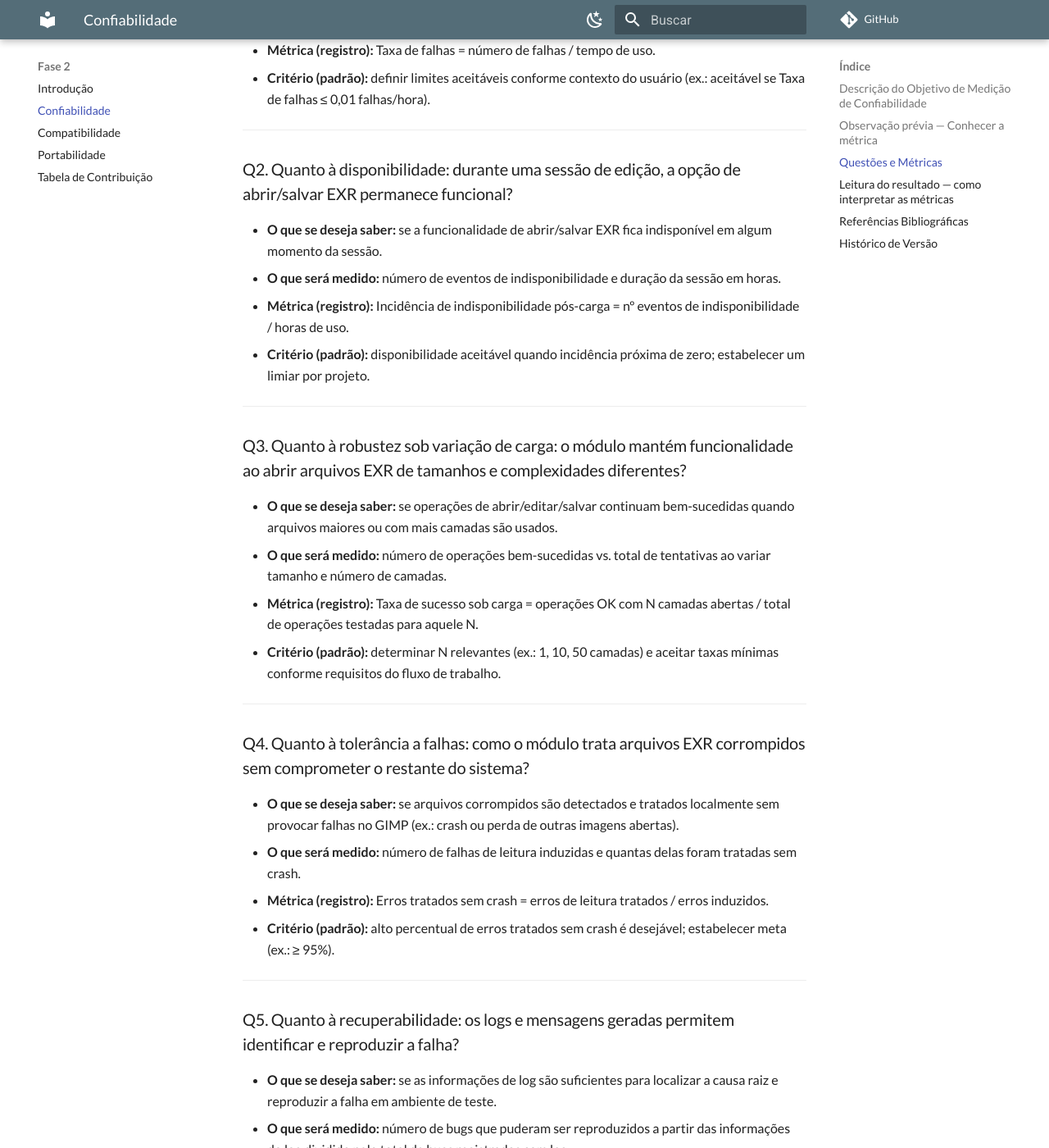
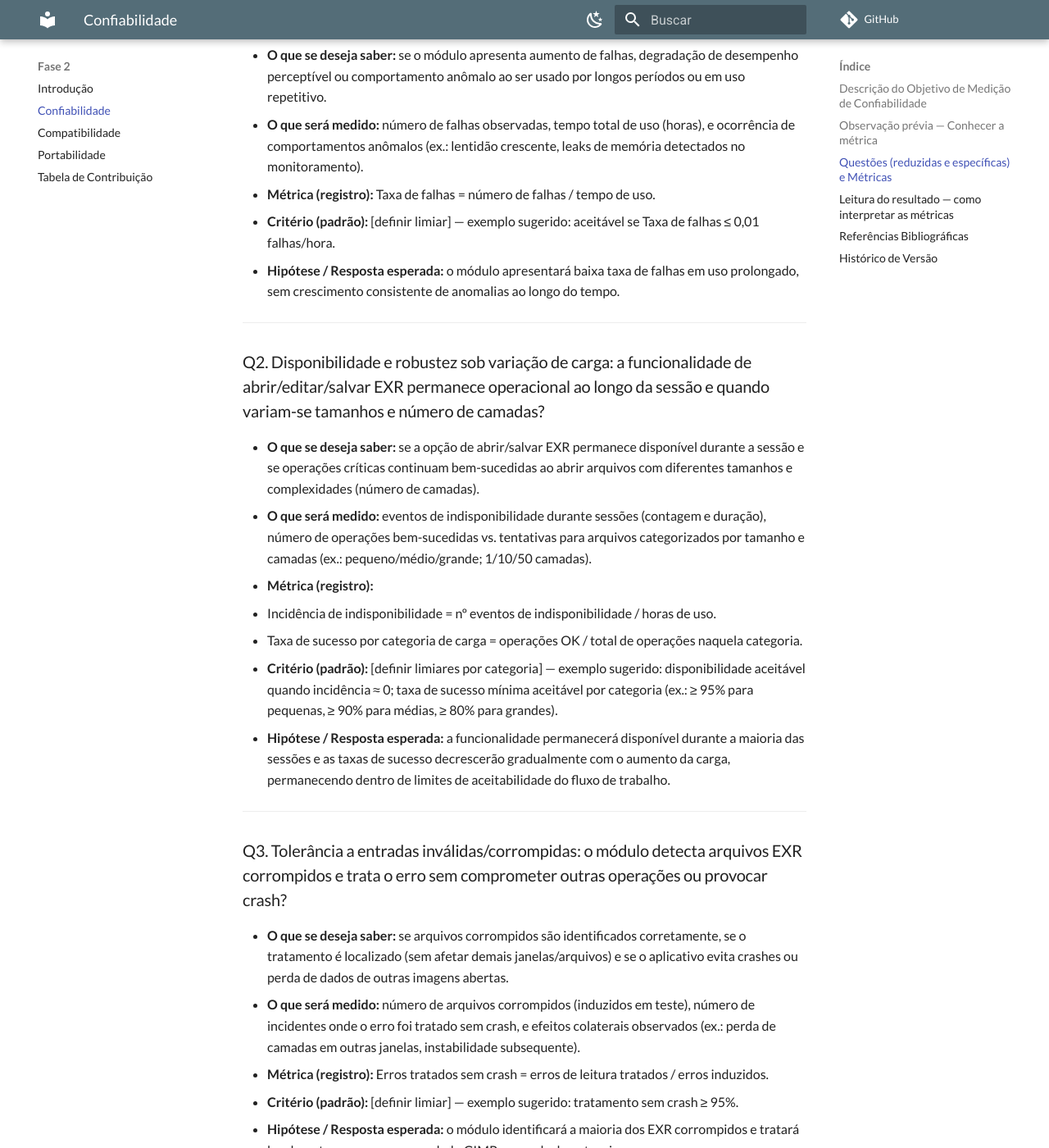
Before and after one commit to FCTE-Qualidade-de-Software-1/2025-2_T02_Karen_Jones, an MkDocs documentation site: the page built from docs/fase2/1-confiabilidade.md, in a window 1280 px wide and 1400 px high, scrolled down 1214 px. Shown: the whole window at 82% size. Built offline with MkDocs 1.6.1 and Material for MkDocs 9.7.7, drawn with Linux system fonts in a browser that asks for light colours; comment, search, counter and statistics services are not loaded; some of the changed text lies outside the part shown.

Commit message:
adicionado modificações sujeridas pela prof part 2

```diff
--- a/docs/fase2/1-confiabilidade.md
+++ b/docs/fase2/1-confiabilidade.md
@@ -2,77 +2,65 @@
 
 ## Descrição do Objetivo de Medição de Confiabilidade
 
-<font size="3"><p style="text-align: center">Tabela 1: Descrição do Objetivo de Medição de Qualidade</p></font>
+<p align="center"><strong>Tabela 1: Descrição do Objetivo de Medição de Qualidade</strong></p>
 
-|        Dimensão           |                   Descrição                     |
-| ------------------------- | ----------------------------------------------- |
-| Objeto da análise         | GIMP (Módulo File-exr)                          |
-| Propósito                 | Avaliar a confiabilidade operacional do módulo File-exr do GIMP, considerando estabilidade durante uso prolongado, disponibilidade durante sessões de edição, tolerância a arquivos corrompidos e capacidade de recuperação após falhas, do ponto de vista do Designer Gráfico. |
-| Característica de análise | Confiabilidade                                  |
-| Perspectiva de Avaliação  | Designer Gráfico                                |
-| Contexto                  | Disciplina de Qualidade de software             |
+| Dimensão | Descrição |
+| --- | --- |
+| Objeto da análise | GIMP (Módulo File-exr) |
+| Propósito | Avaliar a confiabilidade operacional do módulo File-exr do GIMP, considerando estabilidade durante uso prolongado, disponibilidade e robustez frente a variação de carga, tolerância a arquivos corrompidos e capacidade de recuperação após falhas, do ponto de vista do Designer Gráfico. |
+| Característica de análise | Confiabilidade |
+| Perspectiva de Avaliação | Designer Gráfico |
+| Contexto | Disciplina de Qualidade de software |
 
-<font size="3"><p style="text-align: center">Fonte: Autores. (2025)</p></font>
+<p align="center"><em>Fonte: Autores. (2025)</em></p>
 
 ---
 
 ## Observação prévia — Conhecer a métrica
 
-> Antes de executar qualquer medição é necessário **conhecer** o que cada métrica representa, suas limitações e como os dados serão coletados. Abaixo, para cada questão, está explicitado: **o que se deseja saber** (objetivo investigativo) e **o que será medido** (variáveis e medições). Em seguida consta a métrica formal apenas como referência de registro. Esta separação evita formular perguntas que já contenham a resposta e garante medições interpretáveis.
+> Antes de executar qualquer medição é necessário **conhecer** o que cada métrica representa, suas limitações e como os dados serão coletados. Abaixo, para cada questão, está explicitado: **o que se deseja saber** (objetivo investigativo), **o que será medido** (variáveis e medições), a **métrica para registro**, **o critério padrão** e a **hipótese / resposta esperada**. Isso evita perguntas que já contenham a resposta e garante medições interpretáveis.
 
-## Questões e Métricas
+## Questões (reduzidas e específicas) e Métricas
 
-### Q1. Quanto à maturidade: como o módulo File-exr se comporta durante uso prolongado e repetitivo?
+> Nota: o total de perguntas foi reduzido de 6 para 4 por combinação de temas relacionados. Ao final listo as combinações/eliminações.
 
-- **O que se deseja saber:** se o módulo apresenta aumento de falhas ou degradação de comportamento quando usado por longos períodos ou repetidamente.
-- **O que será medido:** número de falhas observadas e tempo total de uso em cenários prolongados.
+### Q1. Maturidade operacional: o módulo mantém comportamento estável durante uso prolongado e repetitivo?
+- **O que se deseja saber:** se o módulo apresenta aumento de falhas, degradação de desempenho perceptível ou comportamento anômalo ao ser usado por longos períodos ou em uso repetitivo.
+- **O que será medido:** número de falhas observadas, tempo total de uso (horas), e ocorrência de comportamentos anômalos (ex.: lentidão crescente, leaks de memória detectados no monitoramento).
 - **Métrica (registro):** Taxa de falhas = número de falhas / tempo de uso.
-- **Critério (padrão):** definir limites aceitáveis conforme contexto do usuário (ex.: aceitável se Taxa de falhas ≤ 0,01 falhas/hora).
+- **Critério (padrão):** [definir limiar] — exemplo sugerido: aceitável se Taxa de falhas ≤ 0,01 falhas/hora.
+- **Hipótese / Resposta esperada:** o módulo apresentará baixa taxa de falhas em uso prolongado, sem crescimento consistente de anomalias ao longo do tempo.
 
 ---
 
-### Q2. Quanto à disponibilidade: durante uma sessão de edição, a opção de abrir/salvar EXR permanece funcional?
-
-- **O que se deseja saber:** se a funcionalidade de abrir/salvar EXR fica indisponível em algum momento da sessão.
-- **O que será medido:** número de eventos de indisponibilidade e duração da sessão em horas.
-- **Métrica (registro):** Incidência de indisponibilidade pós-carga = nº eventos de indisponibilidade / horas de uso.
-- **Critério (padrão):** disponibilidade aceitável quando incidência próxima de zero; estabelecer um limiar por projeto.
+### Q2. Disponibilidade e robustez sob variação de carga: a funcionalidade de abrir/editar/salvar EXR permanece operacional ao longo da sessão e quando variam-se tamanhos e número de camadas?
+- **O que se deseja saber:** se a opção de abrir/salvar EXR permanece disponível durante a sessão e se operações críticas continuam bem-sucedidas ao abrir arquivos com diferentes tamanhos e complexidades (número de camadas).
+- **O que será medido:** eventos de indisponibilidade durante sessões (contagem e duração), número de operações bem-sucedidas vs. tentativas para arquivos categorizados por tamanho e camadas (ex.: pequeno/médio/grande; 1/10/50 camadas).
+- **Métrica (registro):**
+  - Incidência de indisponibilidade = nº eventos de indisponibilidade / horas de uso.
+  - Taxa de sucesso por categoria de carga = operações OK / total de operações naquela categoria.
+- **Critério (padrão):** [definir limiares por categoria] — exemplo sugerido: disponibilidade aceitável quando incidência ≈ 0; taxa de sucesso mínima aceitável por categoria (ex.: ≥ 95% para pequenas, ≥ 90% para médias, ≥ 80% para grandes).
+- **Hipótese / Resposta esperada:** a funcionalidade permanecerá disponível durante a maioria das sessões e as taxas de sucesso decrescerão gradualmente com o aumento da carga, permanecendo dentro de limites de aceitabilidade do fluxo de trabalho.
 
 ---
 
-### Q3. Quanto à robustez sob variação de carga: o módulo mantém funcionalidade ao abrir arquivos EXR de tamanhos e complexidades diferentes?
-
-- **O que se deseja saber:** se operações de abrir/editar/salvar continuam bem-sucedidas quando arquivos maiores ou com mais camadas são usados.
-- **O que será medido:** número de operações bem-sucedidas vs. total de tentativas ao variar tamanho e número de camadas.
-- **Métrica (registro):** Taxa de sucesso sob carga = operações OK com N camadas abertas / total de operações testadas para aquele N.
-- **Critério (padrão):** determinar N relevantes (ex.: 1, 10, 50 camadas) e aceitar taxas mínimas conforme requisitos do fluxo de trabalho.
+### Q3. Tolerância a entradas inválidas/corrompidas: o módulo detecta arquivos EXR corrompidos e trata o erro sem comprometer outras operações ou provocar crash?
+- **O que se deseja saber:** se arquivos corrompidos são identificados corretamente, se o tratamento é localizado (sem afetar demais janelas/arquivos) e se o aplicativo evita crashes ou perda de dados de outras imagens abertas.
+- **O que será medido:** número de arquivos corrompidos (induzidos em teste), número de incidentes onde o erro foi tratado sem crash, e efeitos colaterais observados (ex.: perda de camadas em outras janelas, instabilidade subsequente).
+- **Métrica (registro):** Erros tratados sem crash = erros de leitura tratados / erros induzidos.
+- **Critério (padrão):** [definir limiar] — exemplo sugerido: tratamento sem crash ≥ 95%.
+- **Hipótese / Resposta esperada:** o módulo identificará a maioria dos EXR corrompidos e tratará localmente sem provocar crash do GIMP ou perda de outras imagens.
 
 ---
 
-### Q4. Quanto à tolerância a falhas: como o módulo trata arquivos EXR corrompidos sem comprometer o restante do sistema?
-
-- **O que se deseja saber:** se arquivos corrompidos são detectados e tratados localmente sem provocar falhas no GIMP (ex.: crash ou perda de outras imagens abertas).
-- **O que será medido:** número de falhas de leitura induzidas e quantas delas foram tratadas sem crash.
-- **Métrica (registro):** Erros tratados sem crash = erros de leitura tratados / erros induzidos.
-- **Critério (padrão):** alto percentual de erros tratados sem crash é desejável; estabelecer meta (ex.: ≥ 95%).
-
----
-
-### Q5. Quanto à recuperabilidade: os logs e mensagens geradas permitem identificar e reproduzir a falha?
-
-- **O que se deseja saber:** se as informações de log são suficientes para localizar a causa raiz e reproduzir a falha em ambiente de teste.
-- **O que será medido:** número de bugs que puderam ser reproduzidos a partir das informações do log dividido pelo total de bugs registrados com log.
-- **Métrica (registro):** Reprodutibilidade via logs = bugs reproduzidos a partir do log / bugs com log.
-- **Critério (padrão):** quanto mais próximo de 1, melhor; metas concretas devem ser definidas pelos mantenedores.
-
----
-
-### Q6. Quanto à recuperabilidade: após um travamento, é possível restaurar arquivos EXR não salvos?
-
-- **O que se deseja saber:** se existem mecanismos automáticos que permitem recuperar arquivos EXR não salvos após falhas do aplicativo.
-- **O que será medido:** número de sessões com restauração bem-sucedida de EXR não salvo dividido pelo número total de crashes observados.
-- **Métrica (registro):** Taxa de recuperação automática = sessões com restauração de EXR não salvo / crashes.
-- **Critério (padrão):** meta de recuperação deve ser definida (ex.: recuperação bem-sucedida em ≥ 80% dos crashes que envolveram EXR não salvo).
+### Q4. Recoverability e diagnóstico (logs): os logs e mecanismos de recuperação permitem restaurar trabalho e reproduzir falhas?
+- **O que se deseja saber:** se os logs contêm informações suficientes para reproduzir falhas e se existe recuperação automática de arquivos EXR não salvos após travamentos.
+- **O que será medido:** proporção de bugs reproduzidos a partir do log / bugs registrados com log; número de crashes que resultaram em restauração bem-sucedida de EXR não salvo / total de crashes envolvendo EXR não salvo.
+- **Métrica (registro):**
+  - Reprodutibilidade via logs = bugs reproduzidos a partir do log / bugs com log.
+  - Taxa de recuperação automática = sessões com restauração de EXR não salvo / crashes.
+- **Critério (padrão):** [definir limiares] — exemplo sugerido: reprodutibilidade via logs ≥ 0,8; recuperação automática ≥ 0,8.
+- **Hipótese / Resposta esperada:** logs fornecerão pistas suficientes para reproduzir a maioria das falhas críticas; recuperação automática funcionará em uma parcela significativa dos crashes que envolveram EXR não salvo.
 
 ---
 
@@ -81,10 +69,10 @@
 Para cada métrica reportada, siga estes passos de leitura:
 
 1. **Verificar a unidade e período de coleta** (p.ex. falhas por hora, taxa por sessão). Sem unidade clara, a métrica pode enganar.
-2. **Comparar com critério aceitável:** utilize os critérios definidos (ou proponha valores iniciais) para decidir se o resultado é adequado.
-3. **Analisar tendências:** preferir análises temporais (ex.: gráfico de falhas por semana) a um único valor agregado.
-4. **Investigar discrepâncias:** se uma métrica está fora do esperado, revisar logs, condições de teste (tamanhos de arquivo, número de camadas) e ambiente (hardware, versão libEXR).
-5. **Reportar contexto:** ao publicar resultados, incluir contexto de testes (versão do GIMP, SO, hardware, dataset de EXR utilizado).
+2. **Comparar com critério aceitável**: utilize os critérios definidos (ou proponha valores iniciais) para decidir se o resultado é adequado.
+3. **Analisar tendências**: preferir análises temporais (ex.: gráfico de falhas por semana) a um único valor agregado.
+4. **Investigar discrepâncias**: se uma métrica está fora do esperado, revisar logs, condições de teste (tamanhos de arquivo, número de camadas) e ambiente (hardware, versão libEXR).
+5. **Reportar contexto**: ao publicar resultados, incluir contexto de testes (versão do GIMP, SO, hardware, dataset de EXR utilizado).
 
 ### Exemplos de interpretação curta
 
```
Also changed, not shown: other parts of docs/fase2/1-confiabilidade.md (+9 -8 lines).
